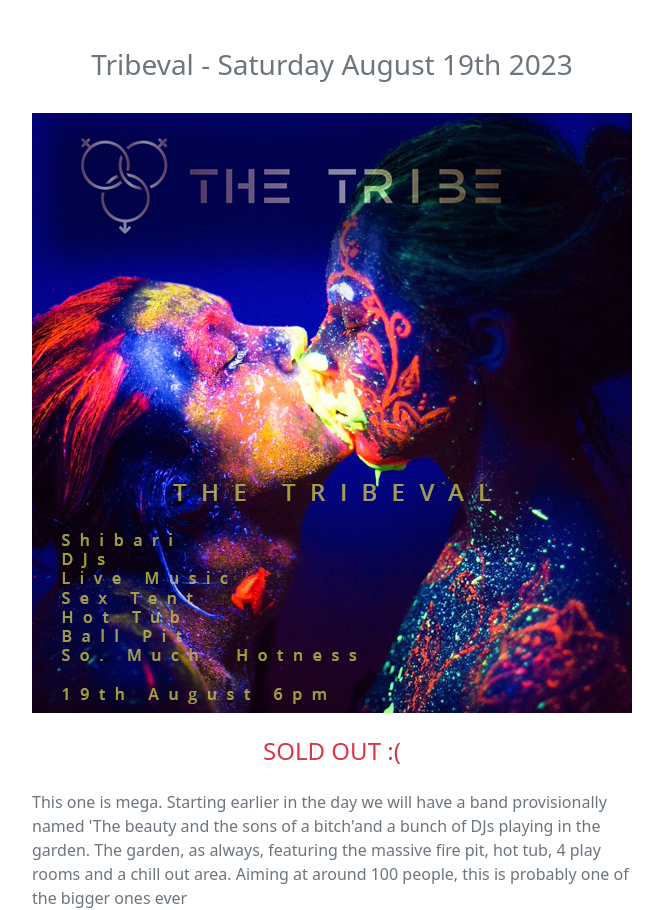
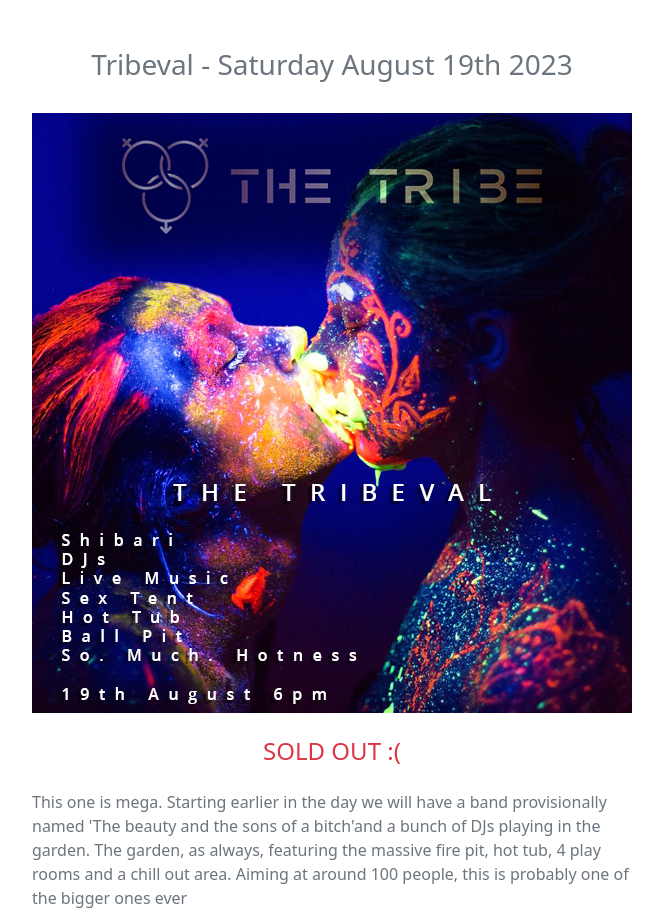
Before and after one commit to dantrovato/the-tribe-react18, a React (Vite) app: page /events in a window 1280 px wide. Shown: the part 728-1638 px from the top of the page, without its empty margins (308-971 px from the left). Built offline with nearby package versions, Linux system fonts and the light colour scheme.

Commit message:
Make info on tribeval flyer white

```diff
--- a/src/components/Events.tsx
+++ b/src/components/Events.tsx
@@ -38,7 +38,7 @@ const Events = () => {
           Tribeval - Saturday August 19th 2023{" "}
         </h3>
         <img
-          src="tribeval.png"
+          src="tribeval2.png"
           alt="Two people in neon paint kissing"
           className="mx-auto d-block"
           style={{ maxWidth: "100%", marginTop: "2rem" }}
```
Also changed, not shown: public/tribeval2.png (added).
